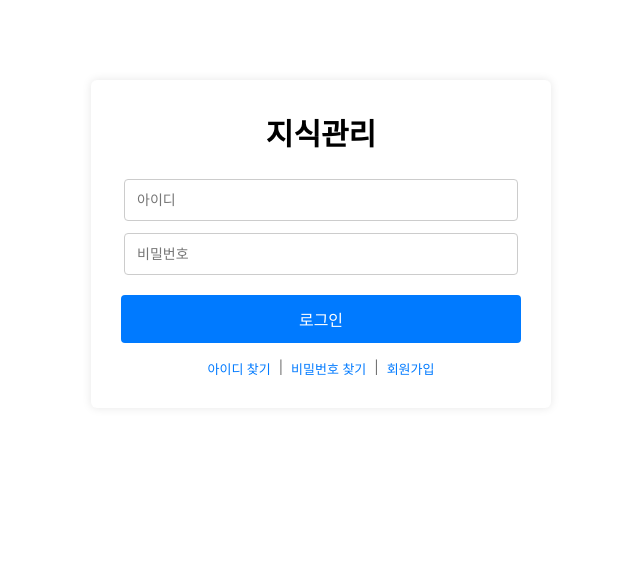
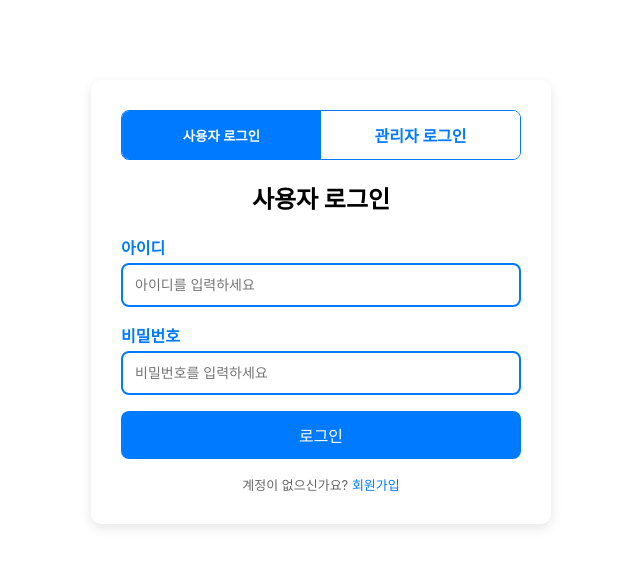
Before and after one commit to CookKMS/Cook_KMS_FrontEnd, a React (Create React App) app: page /login in a window 1280 px wide. Shown: the top 566 px of the page, without its empty margins (319-959 px from the left). Built offline with nearby package versions, Linux system fonts and the light colour scheme.

Commit message:
Feat/ 사용자 로그인 페이지, 사용자 회원가입 구현
기능 덜 구현되었어요

```diff
--- a/src/pages/auth/LoginPage.js
+++ b/src/pages/auth/LoginPage.js
@@ -1,31 +1,60 @@
-import React from 'react';
-import { Link } from 'react-router-dom';
+import React, { useState } from 'react';
+import { Link, useNavigate } from 'react-router-dom';
 import '../../styles/auth/LoginPage.css';
 
+function UserLoginPage() {
+  const [formData, setFormData] = useState({ username: '', password: '' });
+  const navigate = useNavigate();
 
-function LoginPage() {
+  const handleChange = (e) => {
+    const { name, value } = e.target;
+    setFormData(prev => ({ ...prev, [name]: value }));
+  };
+
+  const handleSubmit = (e) => {
+    e.preventDefault();
+    console.log('사용자 로그인 시도:', formData);
+    // TODO: 사용자 로그인 API 연동
+    // 성공 시: navigate('/')
+  };
+
   return (
     <div className="login-container">
-      {/* 글자 로고 클릭 시 홈으로 이동 */}
-      <Link to="/" className="text-logo">
-        지식관리
-      </Link>
+      <div className="login-tabs">
+        <button className="active">사용자 로그인</button>
+        <Link to="/admin-login" className="tab">관리자 로그인</Link>
+      </div>
 
-      <form className="auth-form">
-        <input type="text" placeholder="아이디" />
-        <input type="password" placeholder="비밀번호" />
+      <h2>사용자 로그인</h2>
+      <form className="auth-form" onSubmit={handleSubmit}>
+        <label htmlFor="username">아이디</label>
+        <input
+          type="text"
+          id="username"
+          name="username"
+          placeholder="아이디를 입력하세요"
+          value={formData.username}
+          onChange={handleChange}
+          required
+        />
+        <label htmlFor="password">비밀번호</label>
+        <input
+          type="password"
+          id="password"
+          name="password"
+          placeholder="비밀번호를 입력하세요"
+          value={formData.password}
+          onChange={handleChange}
+          required
+        />
         <button type="submit" className="login-button">로그인</button>
       </form>
 
       <div className="auth-links">
-        <a href="/find-id">아이디 찾기</a>
-        <span>|</span>
-        <a href="/find-password">비밀번호 찾기</a>
-        <span>|</span>
-        <a href="/register">회원가입</a>
+        계정이 없으신가요? <Link to="/register">회원가입</Link>
       </div>
     </div>
   );
 }
 
-export default LoginPage;
+export default UserLoginPage;
--- a/src/pages/auth/RegisterPage.js
+++ b/src/pages/auth/RegisterPage.js
@@ -1,28 +1,24 @@
 import React, { useState } from 'react';
-import { Link } from 'react-router-dom';
+import { Link, useNavigate } from 'react-router-dom';
 import '../../styles/auth/RegisterPage.css';
 
-
-function RegisterPage() {
+function UserRegisterPage() {
   const [formData, setFormData] = useState({
     username: '',
     password: '',
     confirmPassword: '',
-    email: '',
-    name: '',
-    birth: '',
-    phone: '',
-    isKorean: true,
-    gender: '',
-    terms: false,
   });
 
+  const navigate = useNavigate();
+
   const handleChange = (e) => {
-    const { name, value, type, checked } = e.target;
-    setFormData({
-      ...formData,
-      [name]: type === 'checkbox' ? checked : value,
-    });
+    const { name, value } = e.target;
+    setFormData(prev => ({ ...prev, [name]: value }));
+  };
+
+  const handleCheckDuplicate = () => {
+    // TODO: 서버에 아이디 중복 체크 요청
+    alert(`아이디 "${formData.username}" 중복 확인 요청`);
   };
 
   const handleSubmit = (e) => {
@@ -31,48 +27,58 @@ function RegisterPage() {
       alert('비밀번호가 일치하지 않습니다.');
       return;
     }
-    if (!formData.terms) {
-      alert('약관에 동의해주세요.');
-      return;
-    }
-    console.log('✅ 회원가입 정보:', formData);
+    console.log('사용자 회원가입 정보:', formData);
     // TODO: 회원가입 API 연동
+    // 성공 시: navigate('/login')
   };
 
   return (
     <div className="register-container">
-      <Link to="/" className="text-logo">지식관리</Link>
+      <div className="register-tabs">
+        <button className="active">사용자 회원가입</button>
+        <Link to="/admin-register" className="tab">관리자 회원가입</Link>
+      </div>
 
+      <h2>사용자 회원가입</h2>
       <form className="register-form" onSubmit={handleSubmit}>
-        <input type="text" name="username" placeholder="아이디" value={formData.username} onChange={handleChange} required />
-        <input type="password" name="password" placeholder="비밀번호" value={formData.password} onChange={handleChange} required />
-        <input type="password" name="confirmPassword" placeholder="비밀번호 확인" value={formData.confirmPassword} onChange={handleChange} required />
-        <input type="email" name="email" placeholder="이메일 (선택)" value={formData.email} onChange={handleChange} />
-        <input type="text" name="name" placeholder="이름" value={formData.name} onChange={handleChange} required />
-        <input type="text" name="birth" placeholder="생년월일 8자리 (예: 19990101)" value={formData.birth} onChange={handleChange} required />
-
-        <div className="radio-group">
-          <label><input type="radio" name="gender" value="male" onChange={handleChange} /> 남자</label>
-          <label><input type="radio" name="gender" value="female" onChange={handleChange} /> 여자</label>
+        <div className="input-group">
+          <input
+            type="text"
+            name="username"
+            placeholder="아이디를 입력하세요"
+            value={formData.username}
+            onChange={handleChange}
+            required
+          />
+          <button type="button" className="check-button" onClick={handleCheckDuplicate}>중복확인</button>
         </div>
 
-        <div className="radio-group">
-          <label><input type="radio" name="isKorean" value="true" checked={formData.isKorean === true || formData.isKorean === 'true'} onChange={handleChange} /> 내국인</label>
-          <label><input type="radio" name="isKorean" value="false" checked={formData.isKorean === false || formData.isKorean === 'false'} onChange={handleChange} /> 외국인</label>
-        </div>
+        <input
+          type="password"
+          name="password"
+          placeholder="비밀번호를 입력하세요"
+          value={formData.password}
+          onChange={handleChange}
+          required
+        />
 
-        <input type="text" name="phone" placeholder="휴대전화번호" value={formData.phone} onChange={handleChange} required />
+        <input
+          type="password"
+          name="confirmPassword"
+          placeholder="비밀번호를 다시 입력하세요"
+          value={formData.confirmPassword}
+          onChange={handleChange}
+          required
+        />
 
-        <div className="register-options">
-          <label>
-            <input type="checkbox" name="terms" checked={formData.terms} onChange={handleChange} /> 인증 약관 전체동의
-          </label>
-        </div>
+        <button type="submit" className="register-button">회원가입</button>
+      </form>
 
-        <button type="submit" className="register-button">인증요청</button>
-      </form>
+      <div className="auth-links">
+        이미 계정이 있으신가요? <Link to="/login">로그인</Link>
+      </div>
     </div>
   );
 }
 
-export default RegisterPage;
+export default UserRegisterPage;
--- a/src/styles/auth/LoginPage.css
+++ b/src/styles/auth/LoginPage.css
@@ -1,27 +1,58 @@
 /* LoginPage.css */
+
 .login-container {
   max-width: 400px;
   margin: 80px auto;
   padding: 30px;
   text-align: center;
   background-color: #fff;
-  border-radius: 6px;
-  box-shadow: 0 0 10px rgba(0,0,0,0.1);
+  border-radius: 10px;
+  box-shadow: 0 4px 12px rgba(0,0,0,0.1);
 }
 
-.auth-logo {
-  width: 140px;
+.login-tabs {
+  display: flex;
+  justify-content: center;
   margin-bottom: 20px;
+  border-radius: 8px;
+  overflow: hidden;
+  border: 1px solid #007aff;
+}
+
+.login-tabs button,
+.login-tabs .tab {
+  flex: 1;
+  padding: 12px;
+  border: none;
+  background: #fff;
   cursor: pointer;
+  color: #007aff;
+  text-decoration: none;
+  font-weight: bold;
+  transition: background-color 0.2s;
+}
+
+.login-tabs .active {
+  background: #007aff;
+  color: #fff;
+}
+
+.auth-form label {
+  display: block;
+  text-align: left;
+  margin-bottom: 4px;
+  color: #007aff;
+  font-weight: bold;
 }
 
 .auth-form input {
-  width: 92%;
-  margin-bottom: 12px;
+  width: 100%;
   padding: 12px;
-  border: 1px solid #ccc;
-  border-radius: 4px;
+  margin-bottom: 16px;
+  border: 2px solid #007aff;
+  border-radius: 8px;
   font-size: 14px;
+  box-sizing: border-box;
 }
 
 .login-button {
@@ -30,10 +61,10 @@
   background: #007aff;
   color: white;
   border: none;
-  border-radius: 4px;
+  border-radius: 8px;
   font-size: 16px;
   cursor: pointer;
-  margin-top: 8px;
+  transition: background-color 0.2s;
 }
 
 .login-button:hover {
@@ -43,9 +74,6 @@
 .auth-links {
   font-size: 13px;
   color: #666;
-  display: flex;
-  justify-content: center;
-  gap: 8px;
   margin-top: 16px;
 }
 
@@ -59,19 +87,3 @@
 .auth-links a:hover {
   color: #005fd6;
 }
-
-.text-logo {
-  font-family: 'Georgia', serif;
-  font-size: 28px;
-  font-weight: bold;
-  color: black;
-  text-decoration: none;
-  margin-bottom: 20px;
-  display: inline-block;
-  cursor: pointer;
-  transition: color 0.2s ease;
-}
-
-.text-logo:hover {
-  color: #007aff;
-}
--- a/src/styles/auth/RegisterPage.css
+++ b/src/styles/auth/RegisterPage.css
@@ -1,59 +1,108 @@
+/* RegisterPage.css */
+
 .register-container {
-  max-width: 420px;
-  margin: 60px auto;
+  max-width: 400px;
+  margin: 80px auto;
   padding: 30px;
+  text-align: center;
   background-color: #fff;
-  border-radius: 8px;
-  box-shadow: 0 0 15px rgba(0,0,0,0.1);
-  text-align: center;
+  border-radius: 10px;
+  box-shadow: 0 4px 12px rgba(0,0,0,0.1);
 }
 
-.text-logo {
-  font-family: 'Georgia', serif;
-  font-size: 30px;
-  font-weight: bold;
-  color: black;
-  text-decoration: none;
-  margin-bottom: 25px;
-  display: inline-block;
-  cursor: pointer;
+.register-tabs {
+  display: flex;
+  justify-content: center;
+  margin-bottom: 20px;
+  border-radius: 8px;
+  overflow: hidden;
+  border: 1px solid #007aff;
 }
 
-.register-form input {
-  width: 90%;
-  margin-bottom: 12px;
+.register-tabs button,
+.register-tabs .tab {
+  flex: 1;
   padding: 12px;
-  border: 1px solid #ccc;
-  border-radius: 4px;
-  font-size: 15px;
+  border: none;
+  background: #fff;
+  cursor: pointer;
+  color: #007aff;
+  text-decoration: none;
+  font-weight: bold;
+  transition: background-color 0.2s;
 }
 
-.radio-group {
-  display: flex;
-  justify-content: space-around;
-  margin-bottom: 16px;
-  font-size: 14px;
-  color: #444;
+.register-tabs .active {
+  background: #007aff;
+  color: #fff;
 }
 
-.register-options {
-  font-size: 13px;
-  color: #444;
-  margin-bottom: 20px;
-  text-align: left;
+.register-form .input-group {
+  display: flex;
+  gap: 8px;
+  margin-bottom: 16px;
+}
+
+.register-form input[type="text"],
+.register-form input[type="password"] {
+  width: 100%;
+  padding: 12px;
+  border: 2px solid #007aff;
+  border-radius: 8px;
+  font-size: 14px;
+  box-sizing: border-box;
+  margin-bottom: 16px;
+}
+
+.check-button {
+  padding: 12px 16px;
+  background: #fff;
+  color: #007aff;
+  border: 2px solid #007aff;
+  border-radius: 8px;
+  cursor: pointer;
+  font-weight: bold;
+  font-size: 14px;
+  transition: background-color 0.2s;
+  display: flex;
+  align-items: center;
+  justify-content: center;
+}
+
+.check-button:hover {
+  background-color: #007aff;
+  color: white;
 }
 
 .register-button {
   width: 100%;
-  padding: 14px;
-  background: #00c73c;
+  padding: 12px;
+  background: #007aff;
   color: white;
   border: none;
-  border-radius: 6px;
-  font-size: 17px;
+  border-radius: 8px;
+  font-size: 16px;
   cursor: pointer;
+  transition: background-color 0.2s;
 }
 
 .register-button:hover {
-  background: #00a534;
+  background: #005fd6;
 }
+
+.auth-links {
+  font-size: 13px;
+  color: #666;
+  margin-top: 16px;
+}
+
+.auth-links a {
+  text-decoration: none;
+  color: #007aff;
+  font-weight: 500;
+  transition: color 0.2s;
+}
+
+.auth-links a:hover {
+  color: #005fd6;
+}
```
